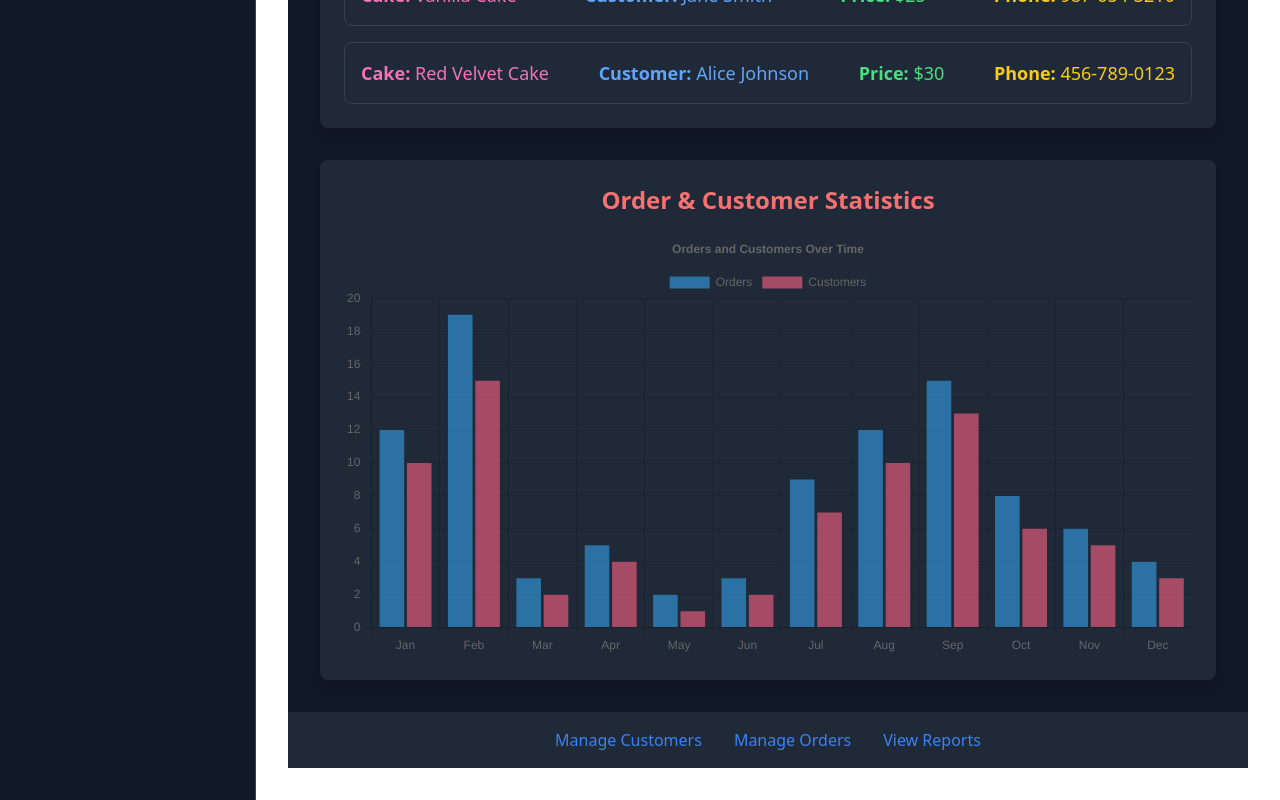
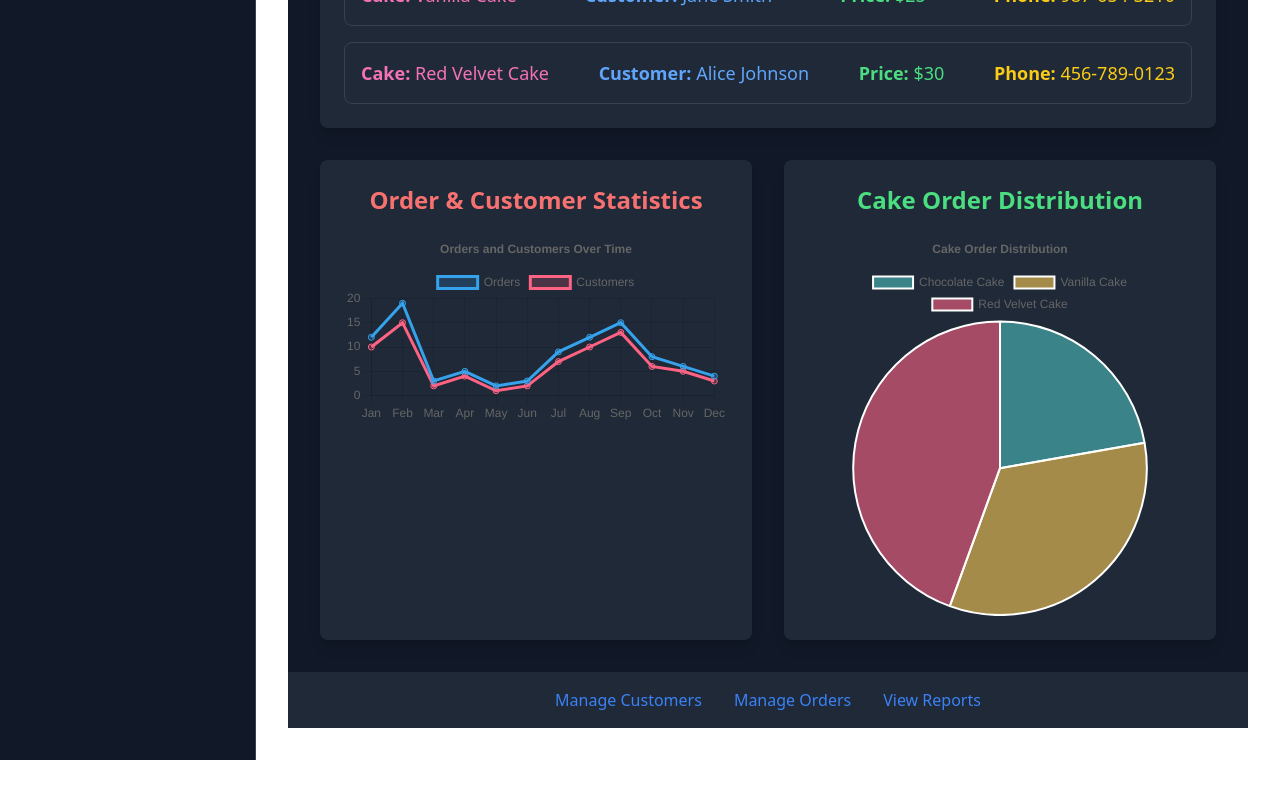
Before and after one commit to ftnoddy/CAKE-CRM, a React (Create React App) app in the folder my-crm-app/: page / in a window 1280 px wide. Shown: the part 478-1278 px from the top of the page. After the commit the page ends 1238 px from the top, so only its background shows below. Built offline with nearby package versions, Linux system fonts and the light colour scheme.

Commit message:
some changes in dashboard page

```diff
--- a/my-crm-app/src/components/crmHome.jsx
+++ b/my-crm-app/src/components/crmHome.jsx
@@ -1,9 +1,9 @@
 import React from 'react';
 import { Link } from 'react-router-dom';
-import { Chart as ChartJS, CategoryScale, LinearScale, BarElement, Title, Tooltip, Legend } from 'chart.js';
-import { Bar } from 'react-chartjs-2';
+import { Chart as ChartJS, CategoryScale, LinearScale, LineElement, PointElement, ArcElement, Title, Tooltip, Legend } from 'chart.js';
+import { Line, Pie } from 'react-chartjs-2';
 
-ChartJS.register(CategoryScale, LinearScale, BarElement, Title, Tooltip, Legend);
+ChartJS.register(CategoryScale, LinearScale, LineElement, PointElement, ArcElement, Title, Tooltip, Legend);
 
 export default function Home() {
   // Dummy data for total customers, orders, new customers, and top cake orders
@@ -17,19 +17,34 @@ export default function Home() {
     { cake: 'Red Velvet Cake', customer: 'Alice Johnson', price: '$30', phone: '456-789-0123' },
   ];
 
-  // Dummy data for bar chart
-  const data = {
+  // Dummy data for line chart
+  const lineChartData = {
     labels: ['Jan', 'Feb', 'Mar', 'Apr', 'May', 'Jun', 'Jul', 'Aug', 'Sep', 'Oct', 'Nov', 'Dec'],
     datasets: [
       {
         label: 'Orders',
         data: [12, 19, 3, 5, 2, 3, 9, 12, 15, 8, 6, 4],
-        backgroundColor: 'rgba(54, 162, 235, 0.6)',
+        borderColor: 'rgba(54, 162, 235, 1)',
+        backgroundColor: 'rgba(54, 162, 235, 0.2)',
+        fill: true,
       },
       {
         label: 'Customers',
         data: [10, 15, 2, 4, 1, 2, 7, 10, 13, 6, 5, 3],
-        backgroundColor: 'rgba(255, 99, 132, 0.6)',
+        borderColor: 'rgba(255, 99, 132, 1)',
+        backgroundColor: 'rgba(255, 99, 132, 0.2)',
+        fill: true,
+      },
+    ],
+  };
+
+  // Dummy data for pie chart
+  const pieChartData = {
+    labels: ['Chocolate Cake', 'Vanilla Cake', 'Red Velvet Cake'],
+    datasets: [
+      {
+        data: [10, 15, 20],
+        backgroundColor: ['rgba(75, 192, 192, 0.6)', 'rgba(255, 205, 86, 0.6)', 'rgba(255, 99, 132, 0.6)'],
       },
     ],
   };
@@ -67,12 +82,21 @@ export default function Home() {
             </ul>
           </div>
         </div>
-        <div className="bg-gray-800 p-6 rounded-lg shadow-lg">
-          <h2 className="text-2xl font-bold mb-4 text-center text-red-400">Order & Customer Statistics</h2>
-          <Bar data={data} options={{
-            responsive: true,
-            plugins: { legend: { position: 'top' }, title: { display: true, text: 'Orders and Customers Over Time' } }
-          }}/>
+        <div className="grid grid-cols-1 md:grid-cols-2 gap-8">
+          <div className="bg-gray-800 p-6 rounded-lg shadow-lg">
+            <h2 className="text-2xl font-bold mb-4 text-center text-red-400">Order & Customer Statistics</h2>
+            <Line data={lineChartData} options={{
+              responsive: true,
+              plugins: { legend: { position: 'top' }, title: { display: true, text: 'Orders and Customers Over Time' } }
+            }}/>
+          </div>
+          <div className="bg-gray-800 p-6 rounded-lg shadow-lg">
+            <h2 className="text-2xl font-bold mb-4 text-center text-green-400">Cake Order Distribution</h2>
+            <Pie data={pieChartData} options={{
+              responsive: true,
+              plugins: { legend: { position: 'top' }, title: { display: true, text: 'Cake Order Distribution' } }
+            }}/>
+          </div>
         </div>
       </main>
       <footer className="bg-gray-800 p-4 text-center">
```
